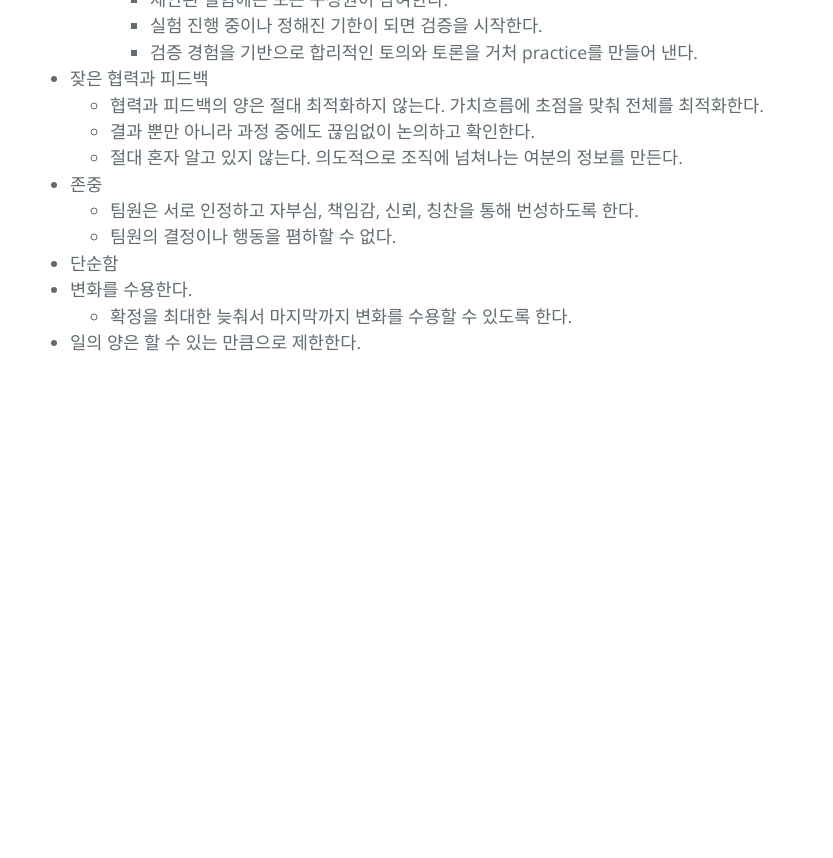
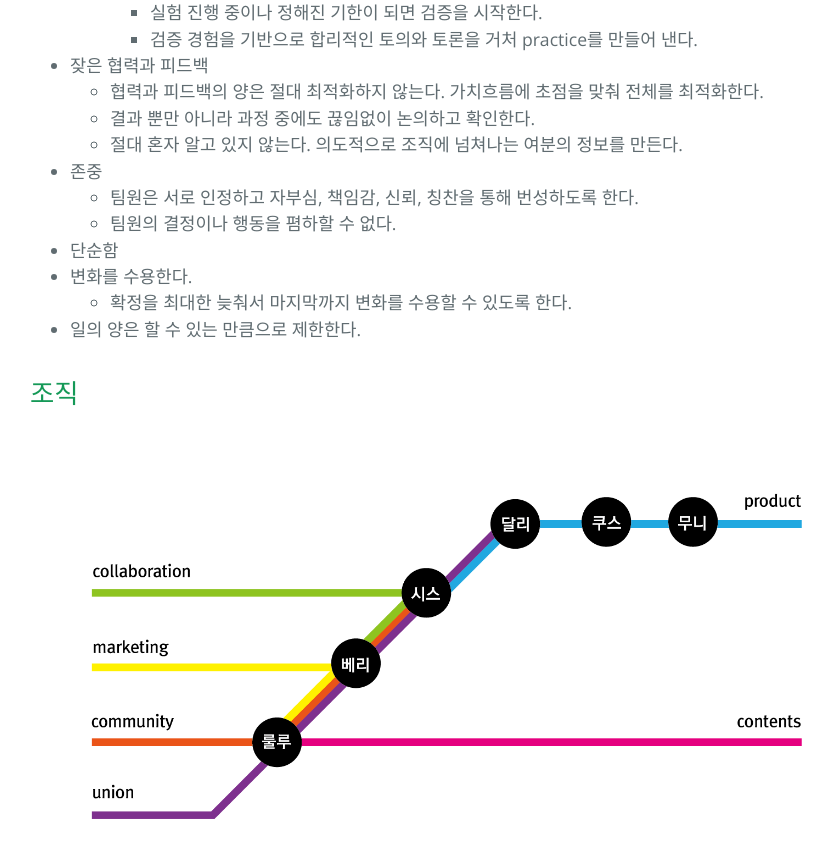
Before and after one commit to parti-coop/parti-group, a Jekyll site: the page built from docs/vision-style.md, in a window 1280 px wide and 900 px high, scrolled down 1736 px. Shown: the top 858 px of the window, without its empty margins (194-1027 px from the left). Built offline with Jekyll 4.4.1, drawn with Linux system fonts in a browser that asks for light colours; before the commit the page ends 2141 px from its top, so only the background shows below that.

Commit message:
조직노선도 추가함

```diff
--- a/docs/vision-style.md
+++ b/docs/vision-style.md
@@ -35,7 +36,7 @@ layout: default
 * 코어 개발팀의 역량 외에는 자동화하거나 외부 솔루션, 외주를 활용한다.
 
 
-# Style
+## Style
 
 * 열정
   * 모든 팀원은 빠흐띠의 비전과 미션에 대단한 열정을 가져야 한다. 열정은 “참여도"와 “기여도"로 확인된다.
@@ -60,3 +61,8 @@ layout: default
 * 변화를 수용한다.
   * 확정을 최대한 늦춰서 마지막까지 변화를 수용할 수 있도록 한다.
 * 일의 양은 할 수 있는 만큼으로 제한한다.
+
+
+## 조직
+
+![union.png]({{site.baseurl}}/media/union.png)
```
Also changed, not shown: other parts of docs/vision-style.md (+1 -0 lines).
